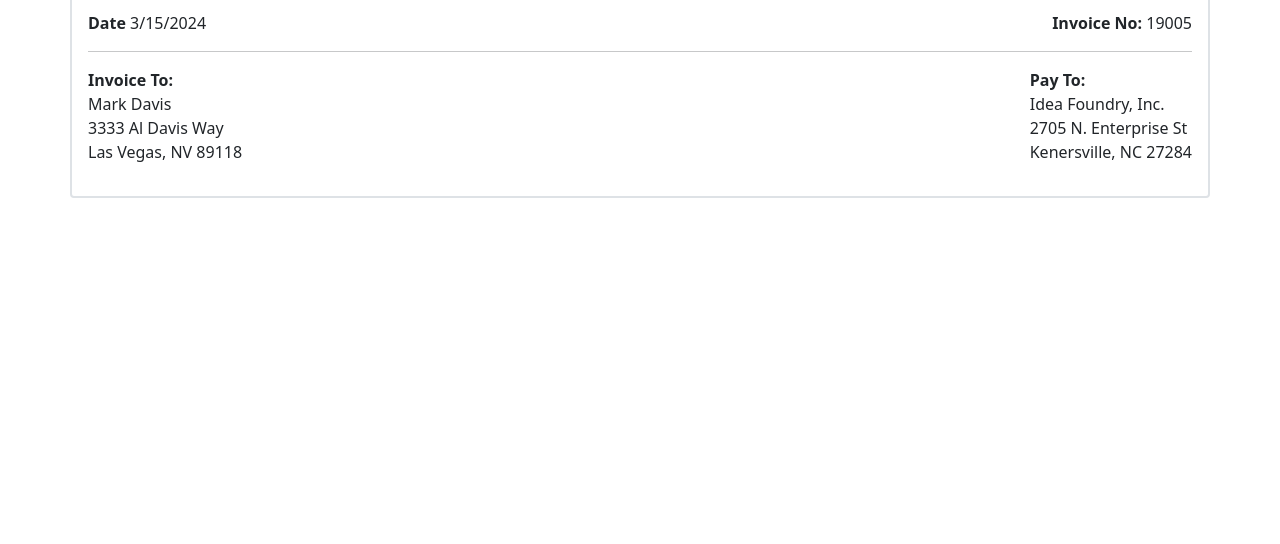
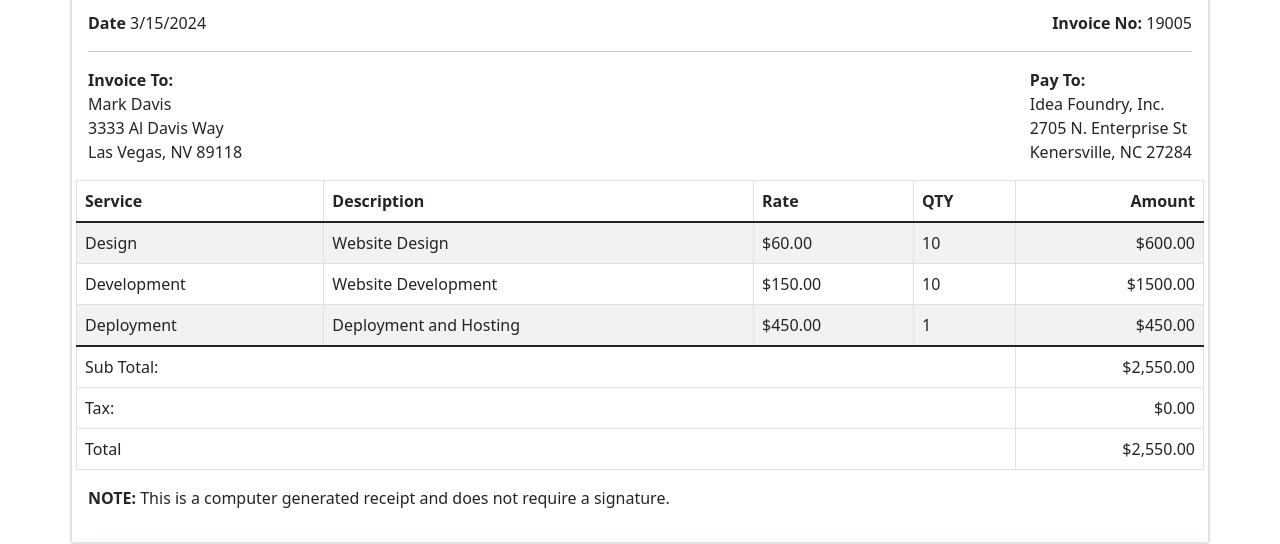
Before and after one commit to DentonWalker/InvoiceTemplate, a plain HTML site: page index.html in a window 1280 px wide. Shown: the part 307-851 px from the top of the page. Before the commit the page ends 800 px from the top, so only its background shows below. Drawn offline with nearby package versions, Linux system fonts and the light colour scheme.

Commit message:
invoice complete working on print function

```diff
--- a/index.html
+++ b/index.html
@@ -39,8 +39,8 @@
             </div>
         </div>
         <hr>
-        <div class="row">
-            <div class="col d-flex justify-content-start">
+        <div class="row row-cols-md-2">
+            <div class="col-6 d-flex justify-content-start">
                 <div>
                     <strong>Invoice To:</strong><br>
                     <address>
@@ -52,7 +52,7 @@
                 </div>
 
             </div>
-            <div class="col d-flex justify-content-end">
+            <div class="col-6 d-flex justify-content-end">
                 <div>
                     <strong>Pay To:</strong><br>
                     <address>
@@ -61,9 +61,72 @@
                         Kenersville, NC 27284
                     </address>
                 </div>
-
             </div>
         </div>
+        <div class="row table-responsive">
+            <table class="table table-striped table-bordered">
+                <thead class="thead-dark">
+                    <tr>
+                        <th>Service</th>
+                        <th>Description</th>
+                        <th>Rate</th>
+                        <th>QTY</th>
+                        <th class="text-end">Amount</th>
+                    </tr>
+
+                </thead>
+                <tbody>
+                    <tr>
+                        <td>Design</td>
+                        <td>Website Design</td>
+                        <td>$60.00</td>
+                        <td>10</td>
+                        <td class="text-end">$600.00</td>
+                    </tr>
+                    <tr>
+                        <td>Development</td>
+                        <td>Website Development</td>
+                        <td>$150.00</td>
+                        <td>10</td>
+                        <td class="text-end">$1500.00</td>
+                    </tr>
+                    <tr>
+                        <td>Deployment</td>
+                        <td>Deployment and Hosting</td>
+                        <td>$450.00</td>
+                        <td>1</td>
+                        <td class="text-end">$450.00</td>
+                    </tr>
+
+                </tbody>
+                <tfoot>
+                    <tr>
+                        <td colspan="4">Sub Total:</td>
+                        <td class="text-end">$2,550.00</td>
+                    </tr>
+                    <tr>
+                        <td colspan="4">Tax:</td>
+                        <td class="text-end">$0.00</td>
+                    </tr>
+                    <tr>
+                        <td colspan="4">Total</td>
+                        <td class="text-end">$2,550.00</td>
+                    </tr>
+                </tfoot>
+            </table>
+        </div>
+        <footer>
+            <div class="row">
+                <div class="col-12">
+                    <p>
+                        <strong>NOTE:</strong>&nbsp;This is a computer generated receipt and does not require a
+                        signature.
+                    </p>
+                </div>
+            </div>
+
+
+        </footer>
 
     </div>
     <!-- Bootstrap JS -->
```
